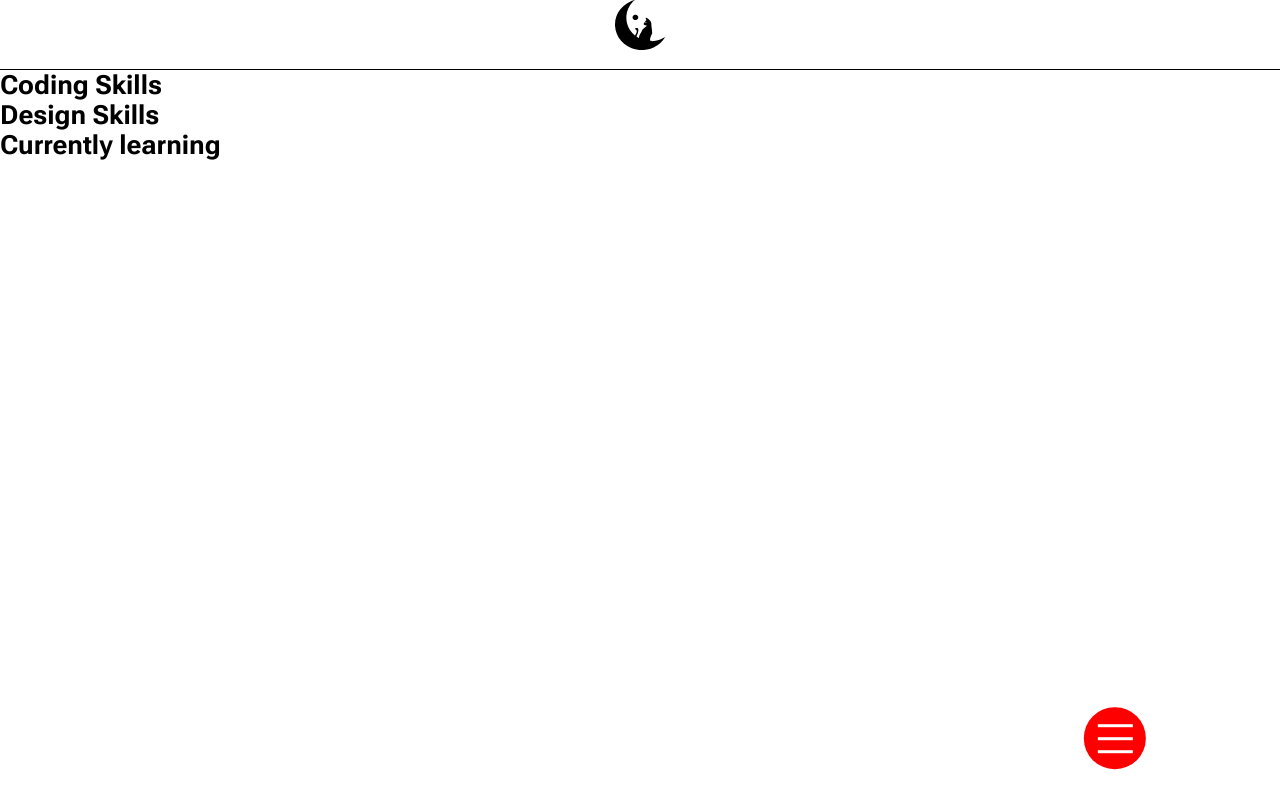
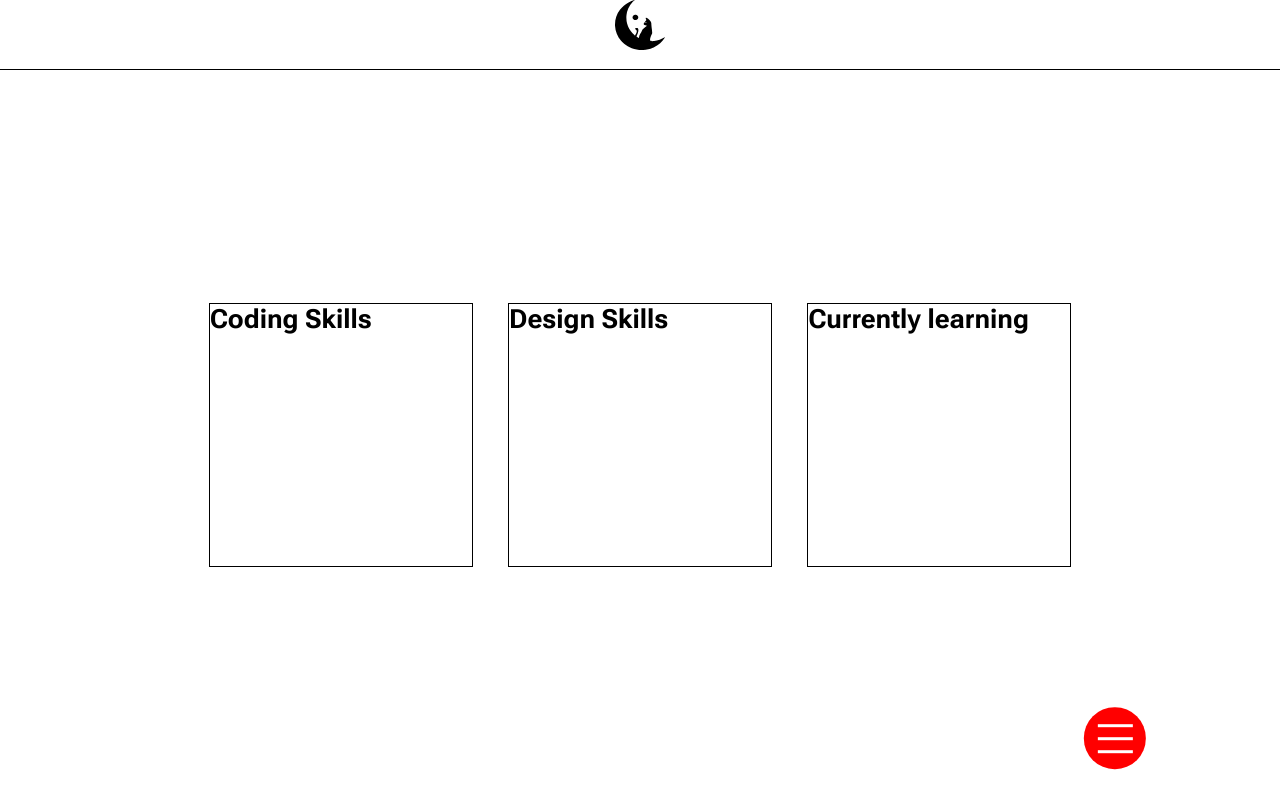
Before and after one commit to JorgeKerilima19/portfolio, a React (Vite) app: page /skills in a window 1280 px wide. Built offline with nearby package versions, Linux system fonts and the light colour scheme.

Commit message:
pages styles work

```diff
--- /dev/null
+++ b/src/components/Cv.tsx
@@ -0,0 +1,6 @@
+
+export const Cv = () => {
+  return (
+    <div>cv</div>
+  )
+}
--- /dev/null
+++ b/src/components/index.ts
@@ -0,0 +1,2 @@
+export * from "./Navbar"
+export * from "./cv"
--- a/src/index.css
+++ b/src/index.css
@@ -14,3 +14,13 @@ a {
 :root {
   --header-height: 4rem;
 }
+[class^="section"] {
+  width: 95%;
+  margin: auto;
+  display: flex;
+  flex-direction: column;
+  align-items: center;
+  justify-content: center;
+  gap: 2em;
+  min-height: calc(100vh - var(--header-height));
+}
--- a/src/pages/About.tsx
+++ b/src/pages/About.tsx
@@ -1,6 +1,18 @@
+import { useState } from "react";
+import { Cv } from "../components";
+
+import "./styles/about.css"
+
 export const About = () => {
+  const [showCV, setShowCV] = useState(false);
+
+  const showComponentCV = () => {
+    setShowCV(!showCV);
+  };
+
   return (
-    <section>
+    <section className="section__about">
+      <div className="about-container">
         <h3>About me</h3>
         <p>
           Lorem ipsum dolor sit, amet consectetur adipisicing elit. Dolor nobis
@@ -8,6 +20,11 @@ export const About = () => {
           architecto nulla? Aut iste laudantium veritatis eaque tenetur libero
           quidem ut placeat officiis.
         </p>
+      </div>
+      <div>
+        <button onClick={showComponentCV}>Show CV</button>
+      </div>
+      <>{showCV ? <Cv /> : ""}</>
     </section>
   );
 };
--- a/src/pages/Projects.tsx
+++ b/src/pages/Projects.tsx
@@ -1,11 +1,13 @@
+import "./styles/projects.css"
+
 export const Projects = () => {
   return (
-    <section>
-      <div>
-        <article>
-          <img alt="Project image"/>
-          <h3>Project Title</h3>
-          <p>Project Description</p>
+    <section className="section__projects">
+      <div className="projects-container">
+        <article className="project-card">
+          <img className="project-card__img" alt="Project image" />
+          <h3 className="project-card__title">Project Title</h3>
+          <p className="project-card__description">Project Description</p>
         </article>
       </div>
     </section>
--- a/src/pages/Skills.tsx
+++ b/src/pages/Skills.tsx
@@ -1,18 +1,22 @@
+import "./styles/skills.css";
+
 export const Skills = () => {
   return (
-    <section>
-      <article>
+    <section className="section__skills">
+      <div className="skills-container">
+        <article className="skills__coding">
           <h2>Coding Skills</h2>
           <ul></ul>
         </article>
-      <article>
+        <article className="skills__design">
           <h2>Design Skills</h2>
           <ul></ul>
         </article>
-      <article>
+        <article className="skills__learning">
           <h2>Currently learning</h2>
           <ul></ul>
         </article>
+      </div>
     </section>
   );
 };
--- /dev/null
+++ b/src/pages/styles/about.css
@@ -0,0 +1,6 @@
+.about-container {
+  display: flex;
+  flex-direction: column;
+  gap: 2em;
+  align-items: center;
+}
--- a/src/pages/styles/home.css
+++ b/src/pages/styles/home.css
@@ -2,16 +2,8 @@
   height: 20rem;
   margin: auto;
 }
-[class^="section"] {
-  width: 95%;
-  margin: auto;
-}
 .section__homepage {
-  display: flex;
   flex-wrap: wrap;
-  align-items: center;
-  justify-content: center;
-  gap: 2em;
   padding: 2em;
 }
 .homepage-container {
--- /dev/null
+++ b/src/pages/styles/projects.css
@@ -0,0 +1,22 @@
+.projects-container {
+  display: flex;
+  flex-wrap: wrap;
+  gap: 2em;
+  padding: 2em;
+}
+.project-card {
+  border: thin solid black;
+  min-height: 18rem;
+  min-width: 15rem;
+}
+.project-card__img {
+  min-height: 10rem;
+}
+.project-card__title {
+  font-size: 1.2em;
+  font-weight: 500;
+}
+.project-card__description {
+  font-size: 1.1em;
+  font-weight: 300;
+}
--- /dev/null
+++ b/src/pages/styles/skills.css
@@ -0,0 +1,14 @@
+.skills-container{
+  flex-wrap: wrap;
+  display: flex;
+  gap: 2em;
+  align-items: center;
+  align-content: center;
+  justify-content: center;
+  padding: em;
+}
+[class^="skills__"] {
+  border: thin solid black;
+  min-height: 15rem;
+  min-width: 15rem;
+}
```
Lines whose indentation alone changed are shown as unchanged.
